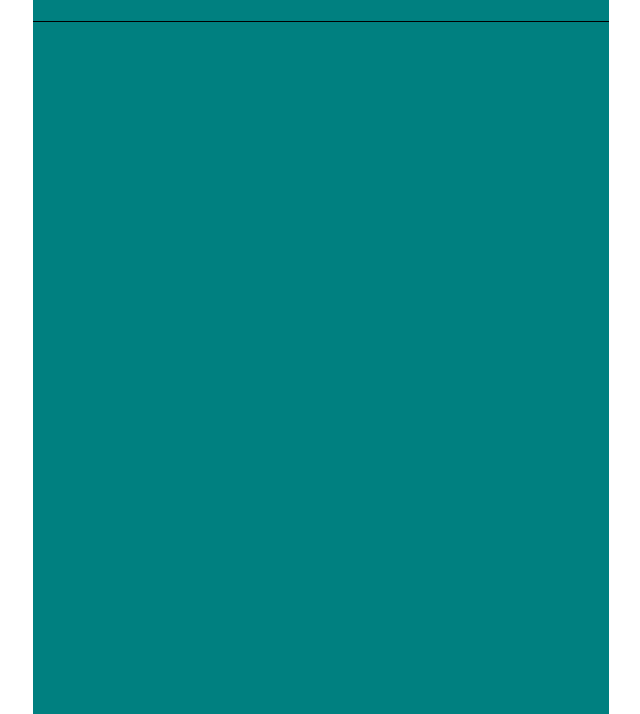
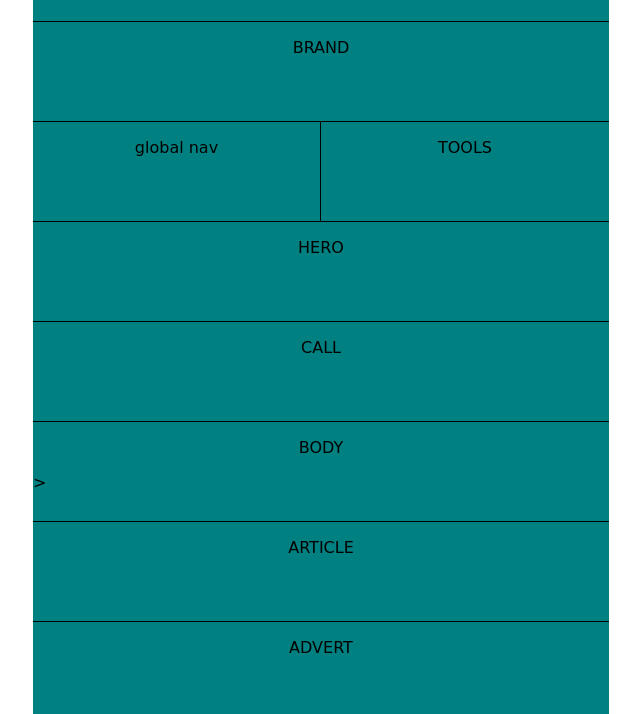
Before and after one commit to dzintars-magons/Homework-no2-css-grid, a plain HTML site: page index.html in a window 1280 px wide. Shown: the part 86-800 px from the top of the page, without its empty margins (319-959 px from the left). Drawn offline with Linux system fonts and the light colour scheme.

Commit message:
added all areas for grid layout

```diff
--- a/index.html
+++ b/index.html
@@ -10,35 +10,16 @@
 <body>
     <div class="container">
         <div class="child child01"><h1>HEADER</h1></div>
-        <div class="child child02"></div>
-        <div class="child child03"></div>
-        <div class="child child04"></div>
-        <div class="child child05"></div>
-        <div class="child child06"></div>
-        <div class="child child07"></div>
-        <div class="child child08"></div>
-        <div class="child child09"></div>
-        <div class="child child10"></div>
-        <div class="child child11"></div>
-        <div class="child child12"></div>
-        <div class="child child13"></div>
-        <div class="child child14"></div>
-        <div class="child child15"></div>
-        <div class="child child16"></div>
-        <div class="child child17"></div>
-        <div class="child child18"></div>
-        <div class="child child19"></div>
-        <div class="child child20"></div>
-        <div class="child child21"></div>
-        <div class="child child22"></div>
-        <div class="child child23"></div>
-        <div class="child child24"></div>
-        <div class="child child25"></div>
-        <div class="child child26"></div>
-        <div class="child child27"></div>
-        <div class="child child28"></div>
-        <div class="child child29"></div>
-        <div class="child child30"></div>
+        <div class="child child02"><p>BRAND</p></div>
+        <div class="child child03"><p>global nav</p></div>
+        <div class="child child04"><p>TOOLS</p></div>
+        <div class="child child05"><p>HERO</p></div>
+        <div class="child child06"><p>CALL</p></div>
+        <div class="child child07"><p>BODY</p>></div>
+        <div class="child child08"><p>ARTICLE</p></div>
+        <div class="child child09"><p>ADVERT</p></div>
+        <div class="child child10"><p>LISTING</p></div>
+        <div class="child child11"><p>FOOTER</p></div>
     </div>
 </body>
 </html>
--- a/style/stylesheet.css
+++ b/style/stylesheet.css
@@ -11,23 +11,26 @@ html {
     line-height: 54px;
   }
 
+  p{
+    text-align: center;
+  }
   .container{
       width: 576px;
       display: grid;
-      grid-template-columns: 192px 192px 192px;
+      grid-template-columns: 144px 144px 144px 144px;
       grid-template-rows: 100%*30;
       margin: auto;
       grid-template-areas:
-      "header  header  header"
-      "brand   brand   brand"
-      "global    .     tools"
-      "hero    hero    hero"
-      "call    call    call"
-      "body    body    body"
-      "article article article"
-      "advert  advert  advert"
-      "listing listing listing"
-      "footer  footer  footer";
+      "header  header  header  header"
+      "brand   brand   brand   brand"
+      "global  global  tools   tools"
+      "hero    hero    hero    hero"
+      "call    call    call    call"
+      "body    body    body    body"
+      "article article article article"
+      "advert  advert  advert  advert"
+      "listing listing listing listing"
+      "footer  footer  footer  footer";
 
   }
 
@@ -35,9 +38,51 @@ html {
       width: 100%;
       height: 100px;
       background-color: teal;
+      border-bottom: 1px solid black;
   }
 
 .child01{
-    grid-area: 1 / span 3;
-    border-bottom: 1px solid black;
+    grid-area: header;
+
 }
+
+.child02{
+  grid-area: brand;
+}
+
+.child03{
+  grid-area: global;
+  border-right: 1px solid black;
+}
+
+.child04{
+  grid-area: tools;
+}
+
+.child05{
+  grid-area: hero;
+}
+
+.child06{
+  grid-area: call;
+}
+
+.child07{
+  grid-area: body;
+}
+
+.child08{
+  grid-area: article;
+}
+
+.child09{
+  grid-area: advert;
+}
+
+.child10{
+  grid-area: listing ;
+}
+
+.child11{
+  grid-area: footer;
+}
```
